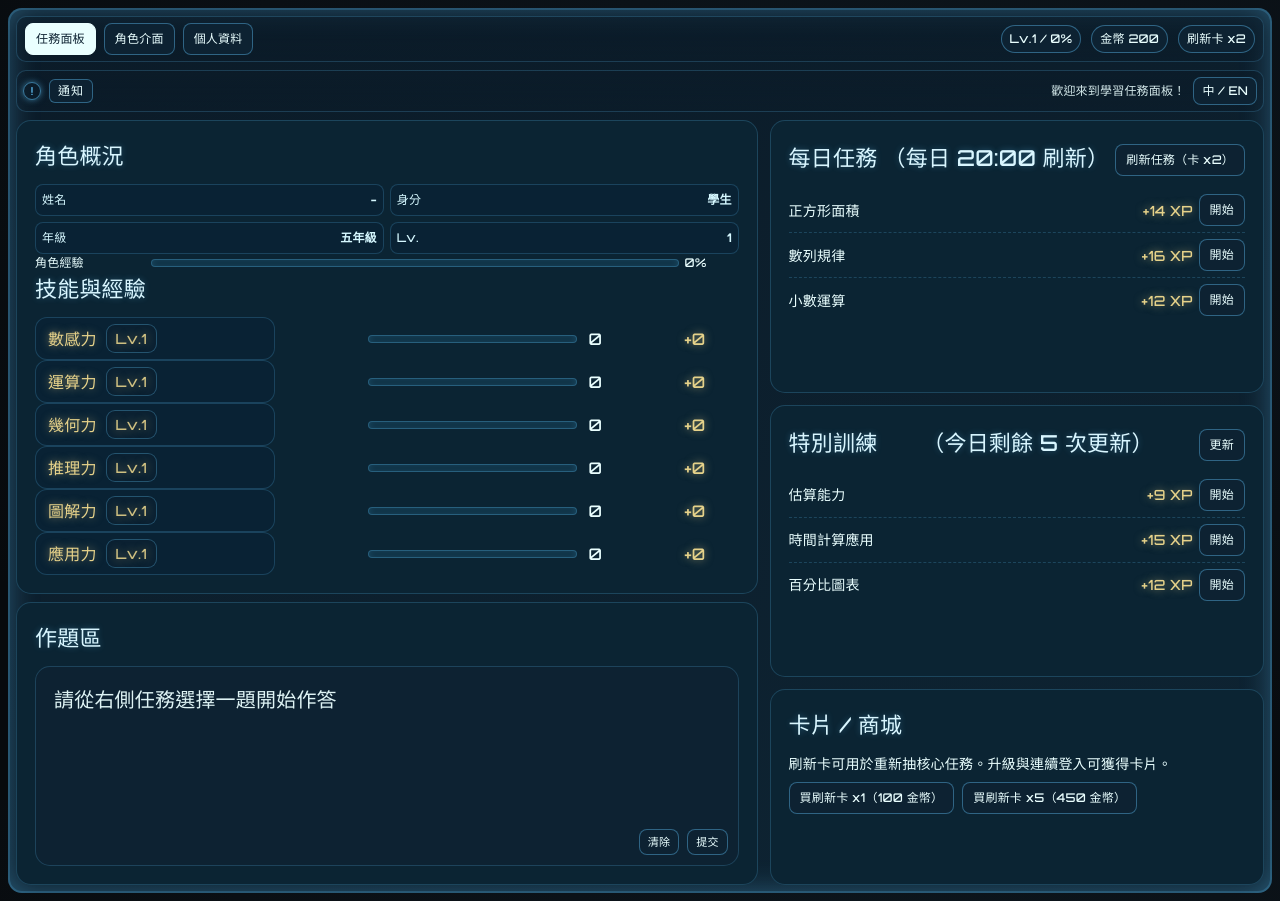
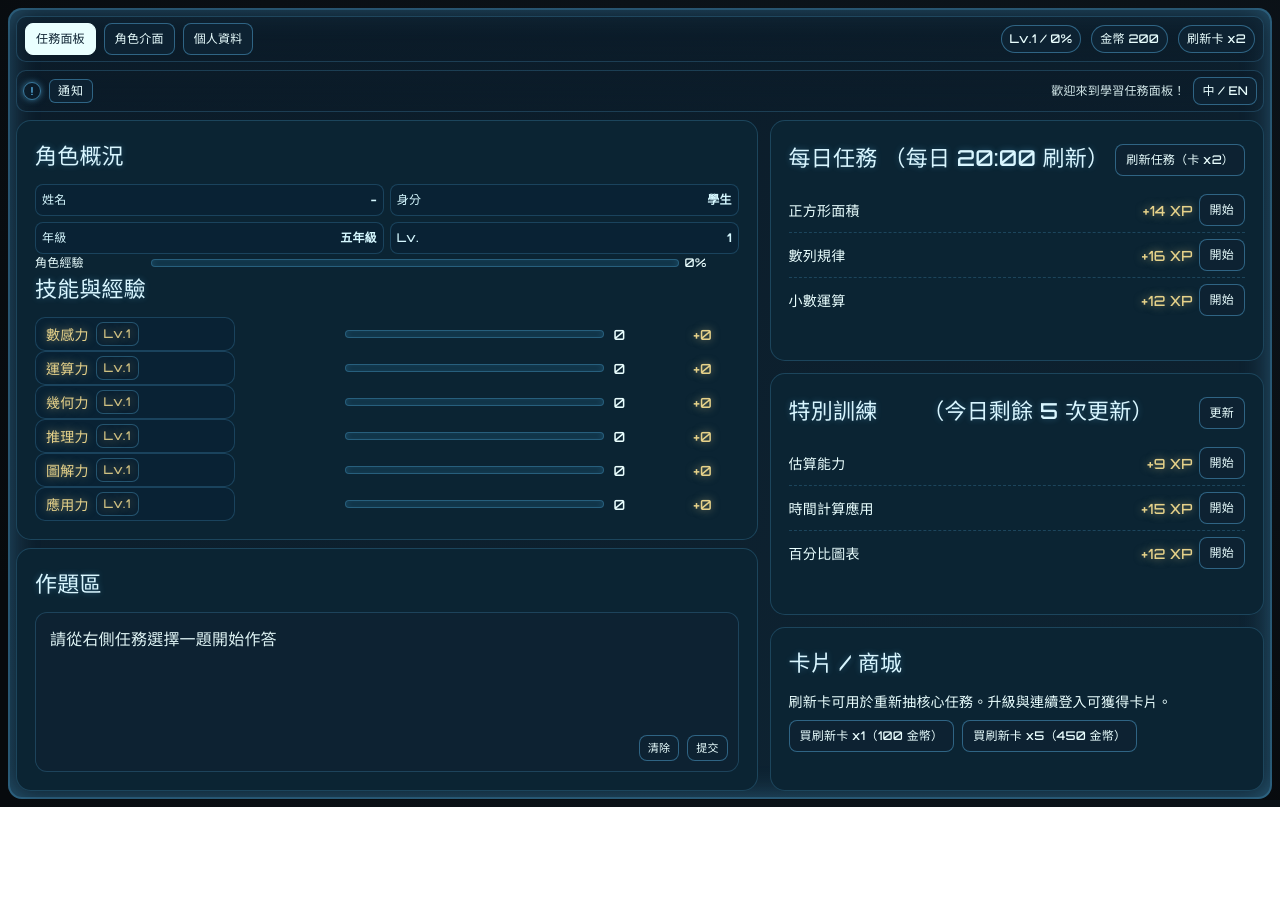
Before and after one commit to HUANGCHIHHUNGLeo/next-mission-panel, a Next.js app: page / in a window 1280 px wide. After the commit the page ends 807 px from the top, so only its background shows below. Built offline with nearby package versions, Linux system fonts and the light colour scheme.

Commit message:
Add files via upload

```diff
--- a/src/app/globals.css
+++ b/src/app/globals.css
@@ -237,6 +237,36 @@ body {
   border-radius: 999px;
   overflow: hidden;
   box-shadow: 0 0 6px rgba(98, 200, 255, .2) inset;
+  position: relative;
+  cursor: pointer;
+}
+
+.bar:hover::after {
+  content: attr(data-tooltip);
+  position: absolute;
+  bottom: 120%;
+  left: 50%;
+  transform: translateX(-50%);
+  background: rgba(0, 0, 0, 0.9);
+  color: white;
+  padding: 4px 8px;
+  border-radius: 4px;
+  font-size: 12px;
+  white-space: nowrap;
+  z-index: 1000;
+  pointer-events: none;
+}
+
+.bar:hover::before {
+  content: '';
+  position: absolute;
+  bottom: 110%;
+  left: 50%;
+  transform: translateX(-50%);
+  border: 4px solid transparent;
+  border-top-color: rgba(0, 0, 0, 0.9);
+  z-index: 1000;
+  pointer-events: none;
 }
 
 .bar > i {
@@ -249,12 +279,13 @@ body {
 }
 
 /* ===== Skills ===== */
+/* 手機版 - 保持原本大小 */
 .stat {
   display: grid;
-  grid-template-columns: minmax(240px, auto) 1fr 84px 54px;
+  grid-template-columns: minmax(150px, auto) 1fr 60px 35px;
   align-items: center;
-  gap: 12px;
-  font-size: 16px;
+  gap: 6px;
+  font-size: 12px;
 }
 
 .stat .bar {
@@ -270,26 +301,42 @@ body {
 .skillName {
   background: #092234;
   border: 1px solid #62c8ff33;
-  border-radius: 12px;
-  padding: 6px 12px;
+  border-radius: 8px;
+  padding: 3px 8px;
   color: var(--gold);
   text-shadow: var(--goldGlow);
   white-space: nowrap;
   display: inline-flex;
   align-items: center;
-  gap: 9px;
+  gap: 5px;
   max-width: 100%;
   overflow: hidden;
   text-overflow: ellipsis;
-  font-size: 16px;
+  font-size: 12px;
+}
+
+/* 桌面版 - 放大尺寸 */
+@media (min-width: 768px) {
+  .stat {
+    grid-template-columns: minmax(200px, auto) 1fr 70px 45px;
+    gap: 10px;
+    font-size: 14px;
+  }
+
+  .skillName {
+    border-radius: 10px;
+    padding: 4px 10px;
+    gap: 7px;
+    font-size: 14px;
+  }
 }
 
 .skillName .lv {
   opacity: .9;
-  font-size: 14px;
-  padding: 3px 9px;
+  font-size: 12px;
+  padding: 2px 7px;
   border: 1px solid #62c8ff55;
-  border-radius: 9px;
+  border-radius: 7px;
   background: #0d2232;
 }
 
@@ -314,15 +361,16 @@ body {
   white-space: nowrap;
 }
 
+/* 手機版 - 保持原本大小 */
 .btn {
   background: #0d2232;
   color: #eaffff;
   border: 1px solid #62c8ff66;
-  padding: 6px 10px;
-  border-radius: 8px;
+  padding: 4px 8px;
+  border-radius: 6px;
   cursor: pointer;
   font-family: "Orbitron", "Share Tech Mono", monospace;
-  font-size: 12px;
+  font-size: 11px;
 }
 
 .btn:hover {
@@ -336,8 +384,22 @@ body {
 }
 
 .btn.small {
-  padding: 4px 8px;
-  font-size: 11px;
+  padding: 3px 6px;
+  font-size: 10px;
+}
+
+/* 桌面版 - 放大尺寸 */
+@media (min-width: 768px) {
+  .btn {
+    padding: 6px 10px;
+    border-radius: 8px;
+    font-size: 12px;
+  }
+
+  .btn.small {
+    padding: 4px 8px;
+    font-size: 11px;
+  }
 }
 
 .xpGold {
@@ -480,32 +542,57 @@ canvas {
   margin-top: 8px;
 }
 
+/* 手機版 - 保持原本大小 */
 .problemBox {
   position: relative;
   border: 1px solid var(--grid);
-  border-radius: 15px;
+  border-radius: 10px;
   background: #0d2232;
-  padding: 18px;
-  min-height: 200px;
+  padding: 8px;
+  min-height: 120px;
 }
 
 .problemBox h3 {
-  margin: 0 0 12px;
-  font-size: 20px;
+  margin: 0 0 6px;
+  font-size: 13px;
   opacity: .95;
 }
 
 .problemBody {
-  font-size: 18px;
-  line-height: 1.6;
+  font-size: 13px;
+  line-height: 1.5;
 }
 
 .opt {
   display: flex;
   align-items: center;
-  gap: 12px;
-  margin: 8px 0;
-  font-size: 16px;
+  gap: 6px;
+  margin: 4px 0;
+  font-size: 12px;
+}
+
+/* 桌面版 - 放大尺寸 */
+@media (min-width: 768px) {
+  .problemBox {
+    border-radius: 12px;
+    padding: 14px;
+    min-height: 160px;
+  }
+
+  .problemBox h3 {
+    margin: 0 0 9px;
+    font-size: 16px;
+  }
+
+  .problemBody {
+    font-size: 15px;
+  }
+
+  .opt {
+    gap: 10px;
+    margin: 6px 0;
+    font-size: 14px;
+  }
 }
 
 .opt input[type=radio] {
--- a/src/components/SkillPanel.js
+++ b/src/components/SkillPanel.js
@@ -13,13 +13,16 @@ export default function SkillPanel({
 
   const renderSkillBar = (skill) => {
     const percentage = calculateExpPercentage(skill.xp, skill.lvl);
+    const needed = 100 + (Math.max(1, skill.lvl) - 1) * 20;
+    const tooltipText = `${skill.xp}/${needed}`;
+
     return (
       <div key={skill.name.zh} className="stat">
         <div className="skillName">
           {skill.name.zh}
           <span className="lv">Lv.{skill.lvl}</span>
         </div>
-        <div className="bar">
+        <div className="bar" data-tooltip={tooltipText}>
           <i style={{ width: `${percentage}%` }}></i>
         </div>
         <div className="val">{skill.xp}</div>
@@ -42,7 +45,7 @@ export default function SkillPanel({
 
       <div className="xp">
         <div>角色經驗</div>
-        <div className="bar">
+        <div className="bar" data-tooltip={`${userInfo.exp}/${100 + (Math.max(1, userInfo.level) - 1) * 20}`}>
           <i style={{ width: `${userExp}%` }}></i>
         </div>
         <div>{userExp}%</div>
```
